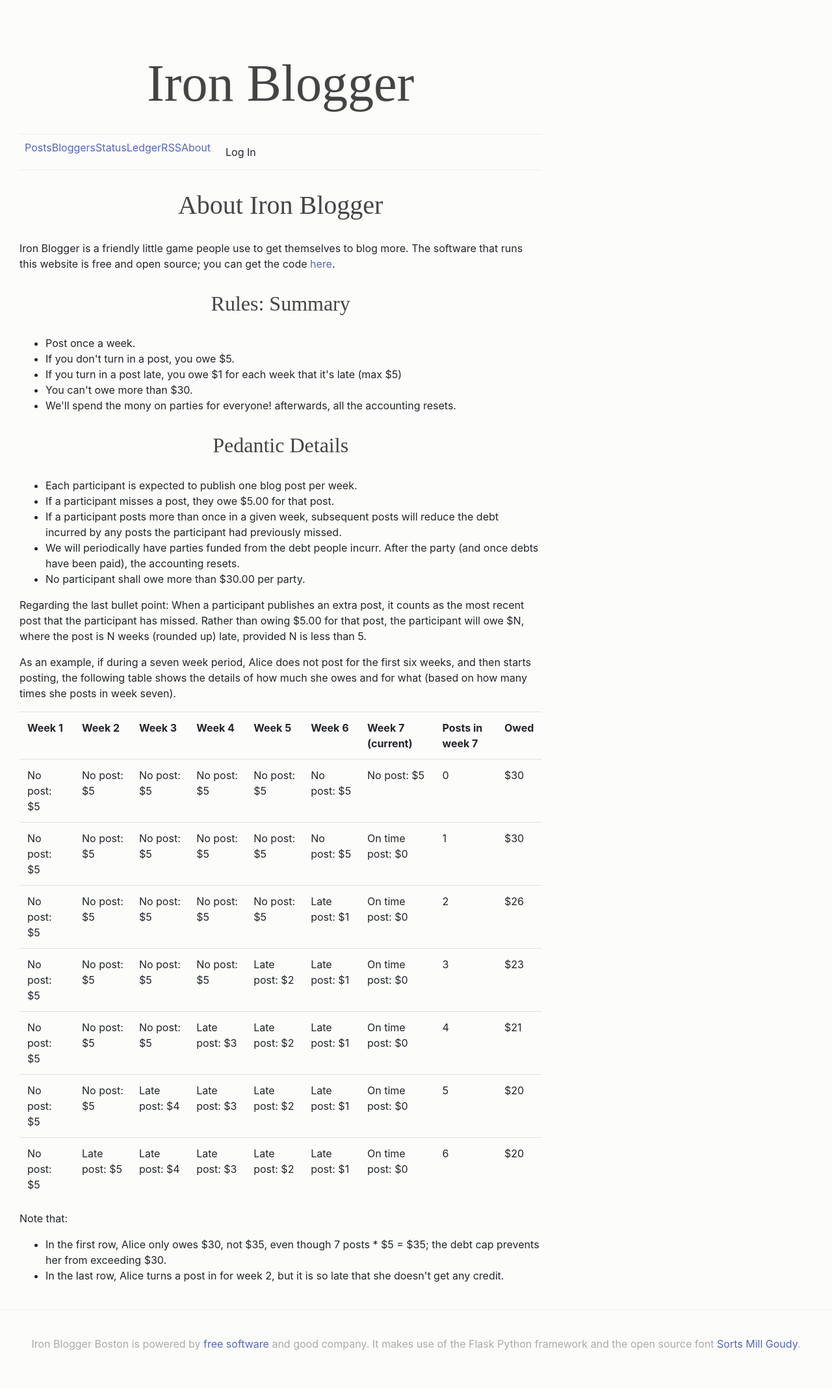
After one commit to zenhack/iron-blogger2, a Flask app: page /about in a window 1280 px wide. The commit adds this page. Shown: the whole page at 65% size. Run offline with Flask 2, Linux system fonts and the light colour scheme; some libraries are stand-ins or nearby versions; some web fonts are replaced.

Commit message:
Add an about page
...which explains the complete rules.

Note that debt cap still needs to be implemented; see issue #32.

```diff
--- a/ironblogger/route.py
+++ b/ironblogger/route.py
@@ -219,6 +219,11 @@ def show_index():
     return flask.redirect(url_for('show_posts'))
 
 
+@app.route('/about')
+def show_about():
+    return render_template('about.html')
+
+
 @app.route('/login', methods=['POST'])
 def do_login():
     user = load_user(request.form['username'])
--- /dev/null
+++ b/ironblogger/templates/about.html
@@ -0,0 +1,144 @@
+{% extends "layout.html" %}
+{% block content %}
+
+<h1>About Iron Blogger</h1>
+
+<p>Iron Blogger is a friendly little game people use to get themselves to blog
+more. The software that runs this website is free and open source; you can get
+the code <a href="https://github.com/zenhack/iron-blogger2">here</a>.</p>
+
+<h2>Rules: Summary</h2>
+
+<ul>
+	<li>Post once a week.</li>
+	<li>If you don't turn in a post, you owe $5.</li>
+	<li>If you turn in a post late, you owe $1 for each week that it's late
+		(max $5)</li>
+	<li>You can't owe more than $30.</li>
+	<li>We'll spend the mony on parties for everyone! afterwards, all the
+		accounting resets.</li>
+</ul>
+
+<h2>Pedantic Details</h2>
+
+<ul>
+	<li>Each participant is expected to publish one blog post per week.</li>
+	<li>If a participant misses a post, they owe $5.00 for that post.</li>
+	<li>If a participant posts more than once in a given week, subsequent posts
+		will reduce the debt incurred by any posts the participant had previously
+		missed.</li>
+	<li>We will periodically have parties funded from the debt people incurr.
+		After the party (and once debts have been paid), the accounting resets.</li>
+	<li>No participant shall owe more than $30.00 per party.</li>
+</ul>
+
+<p>Regarding the last bullet point: When a participant publishes an extra post, it
+counts as the most recent post that the participant has missed. Rather than
+owing $5.00 for that post, the participant will owe $N, where the post is N
+weeks (rounded up) late, provided N is less than 5.</p>
+
+<p>As an example, if during a seven week period, Alice does not post for the
+first six weeks, and then starts posting, the following table shows the details
+of how much she owes and for what (based on how many times she posts in week
+seven).</p>
+
+<table class="table">
+	<tr>
+		<th>Week 1</th>
+		<th>Week 2</th>
+		<th>Week 3</th>
+		<th>Week 4</th>
+		<th>Week 5</th>
+		<th>Week 6</th>
+		<th>Week 7 (current)</th>
+		<th>Posts in week 7</th>
+		<th>Owed</th>
+	</tr>
+	<tr>
+		<td>No post: $5</td>
+		<td>No post: $5</td>
+		<td>No post: $5</td>
+		<td>No post: $5</td>
+		<td>No post: $5</td>
+		<td>No post: $5</td>
+		<td>No post: $5</td>
+		<td>0</td>
+		<td>$30</td>
+	</tr>
+	<tr>
+		<td>No post: $5</td>
+		<td>No post: $5</td>
+		<td>No post: $5</td>
+		<td>No post: $5</td>
+		<td>No post: $5</td>
+		<td>No post: $5</td>
+		<td>On time post: $0</td>
+		<td>1</td>
+		<td>$30</td>
+	</tr>
+	<tr>
+		<td>No post: $5</td>
+		<td>No post: $5</td>
+		<td>No post: $5</td>
+		<td>No post: $5</td>
+		<td>No post: $5</td>
+		<td>Late post: $1</td>
+		<td>On time post: $0</td>
+		<td>2</td>
+		<td>$26</td>
+	</tr>
+	<tr>
+		<td>No post: $5</td>
+		<td>No post: $5</td>
+		<td>No post: $5</td>
+		<td>No post: $5</td>
+		<td>Late post: $2</td>
+		<td>Late post: $1</td>
+		<td>On time post: $0</td>
+		<td>3</td>
+		<td>$23</td>
+	</tr>
+	<tr>
+		<td>No post: $5</td>
+		<td>No post: $5</td>
+		<td>No post: $5</td>
+		<td>Late post: $3</td>
+		<td>Late post: $2</td>
+		<td>Late post: $1</td>
+		<td>On time post: $0</td>
+		<td>4</td>
+		<td>$21</td>
+	</tr>
+	<tr>
+		<td>No post: $5</td>
+		<td>No post: $5</td>
+		<td>Late post: $4</td>
+		<td>Late post: $3</td>
+		<td>Late post: $2</td>
+		<td>Late post: $1</td>
+		<td>On time post: $0</td>
+		<td>5</td>
+		<td>$20</td>
+	</tr>
+	<tr>
+		<td>No post: $5</td>
+		<td>Late post: $5</td>
+		<td>Late post: $4</td>
+		<td>Late post: $3</td>
+		<td>Late post: $2</td>
+		<td>Late post: $1</td>
+		<td>On time post: $0</td>
+		<td>6</td>
+		<td>$20</td>
+	</tr>
+</table>
+
+<p>Note that:</p>
+
+<ul>
+	<li>In the first row, Alice only owes $30, not $35, even though
+		7 posts * $5 = $35; the debt cap prevents her from exceeding $30.</li>
+	<li>In the last row, Alice turns a post in for week 2, but it is so late that
+		she doesn't get any credit.</li>
+</ul>
+{% endblock %}
--- a/ironblogger/templates/layout.html
+++ b/ironblogger/templates/layout.html
@@ -31,6 +31,7 @@
 						<li><a href="{{ url_for('show_status') }}">Status</a></li>
 						<li><a href="{{ url_for('show_ledger') }}">Ledger</a></li>
 						<li><a href="{{ url_for('show_rss') }}">RSS</a></li>
+						<li><a href="{{ url_for('show_about') }}">About</a></li>
 						<li><form action="{{ url_for(targ) }}" method="{{ method }}">
 							<input class="btn" type="submit" value="{{ text }}" />
 						</form></li>
```
